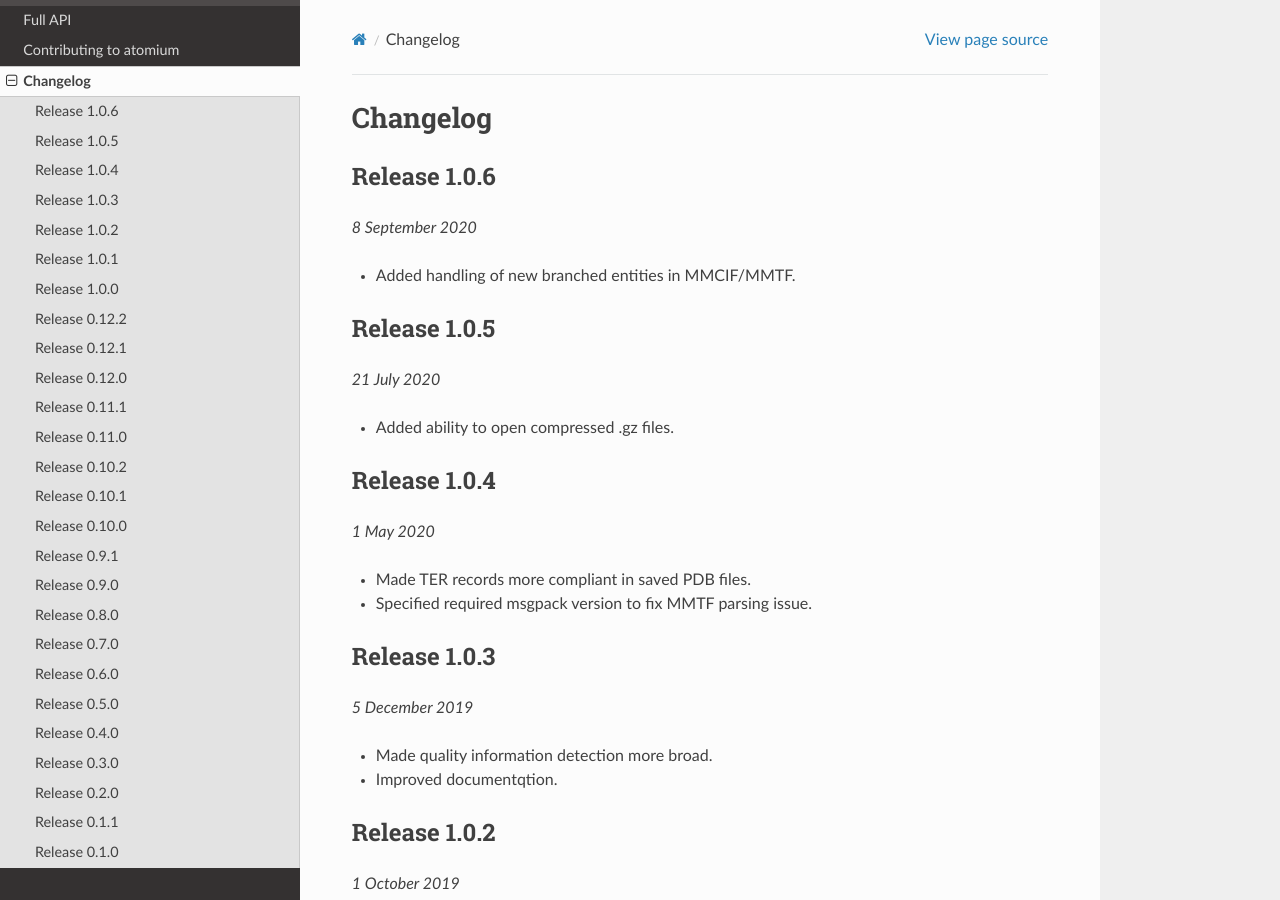
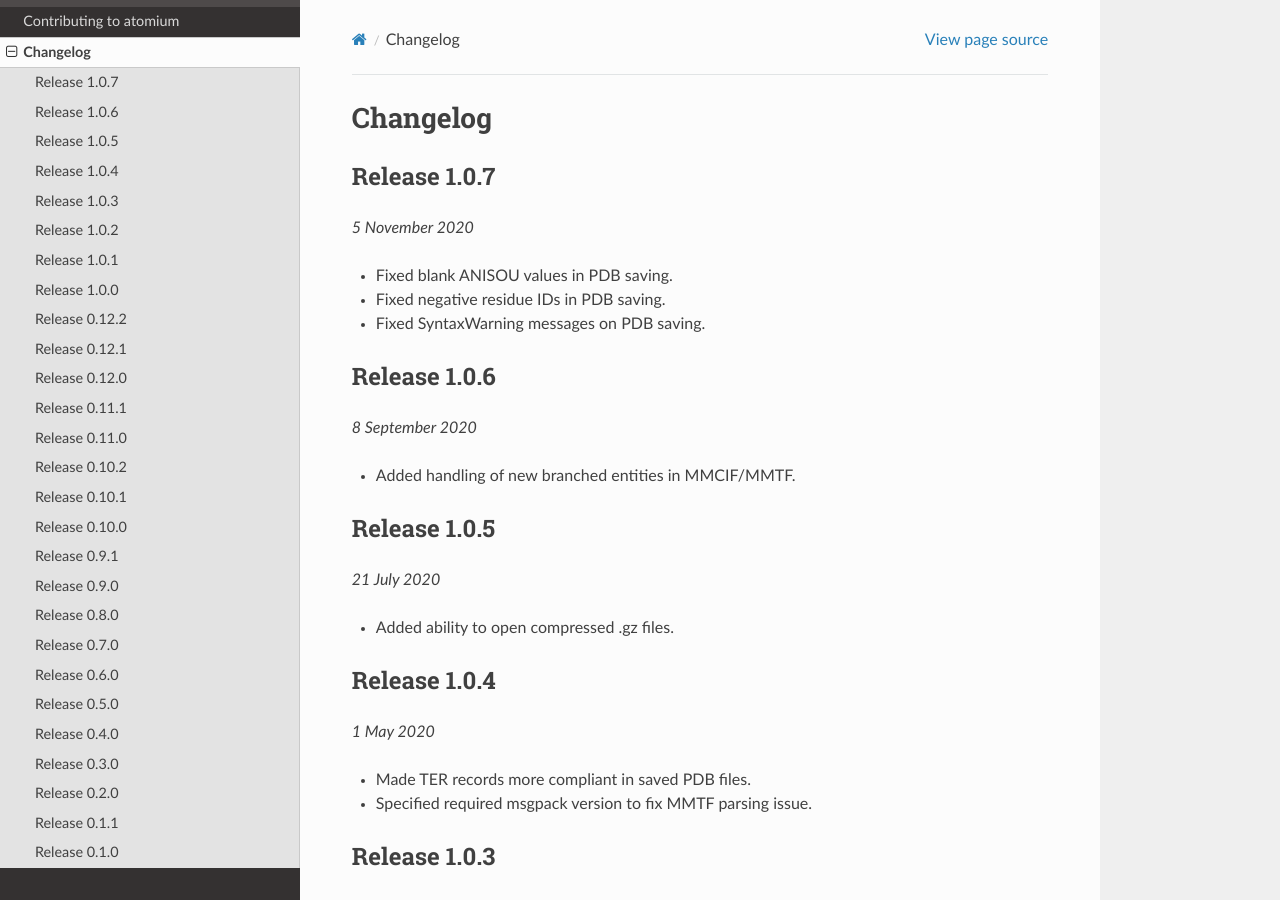
Before and after one commit to samirelanduk/atomium, a Sphinx documentation site: the page built from docs/source/changelog.rst, in a window 1280 px wide and 900 px high. Built offline with Sphinx 7.4.7 and the Read the Docs theme 2.0.0, drawn with Linux system fonts in a browser that asks for light colours.

Commit message:
1.0.7 docs

```diff
--- a/docs/source/changelog.rst
+++ b/docs/source/changelog.rst
@@ -1,5 +1,14 @@
 Changelog
 ---------
+
+Release 1.0.7
+~~~~~~~~~~~~~
+
+`5 November 2020`
+
+* Fixed blank ANISOU values in PDB saving.
+* Fixed negative residue IDs in PDB saving.
+* Fixed SyntaxWarning messages on PDB saving.
 
 Release 1.0.6
 ~~~~~~~~~~~~~
```
Also changed, not shown: README.rst (+13 -4 lines).
